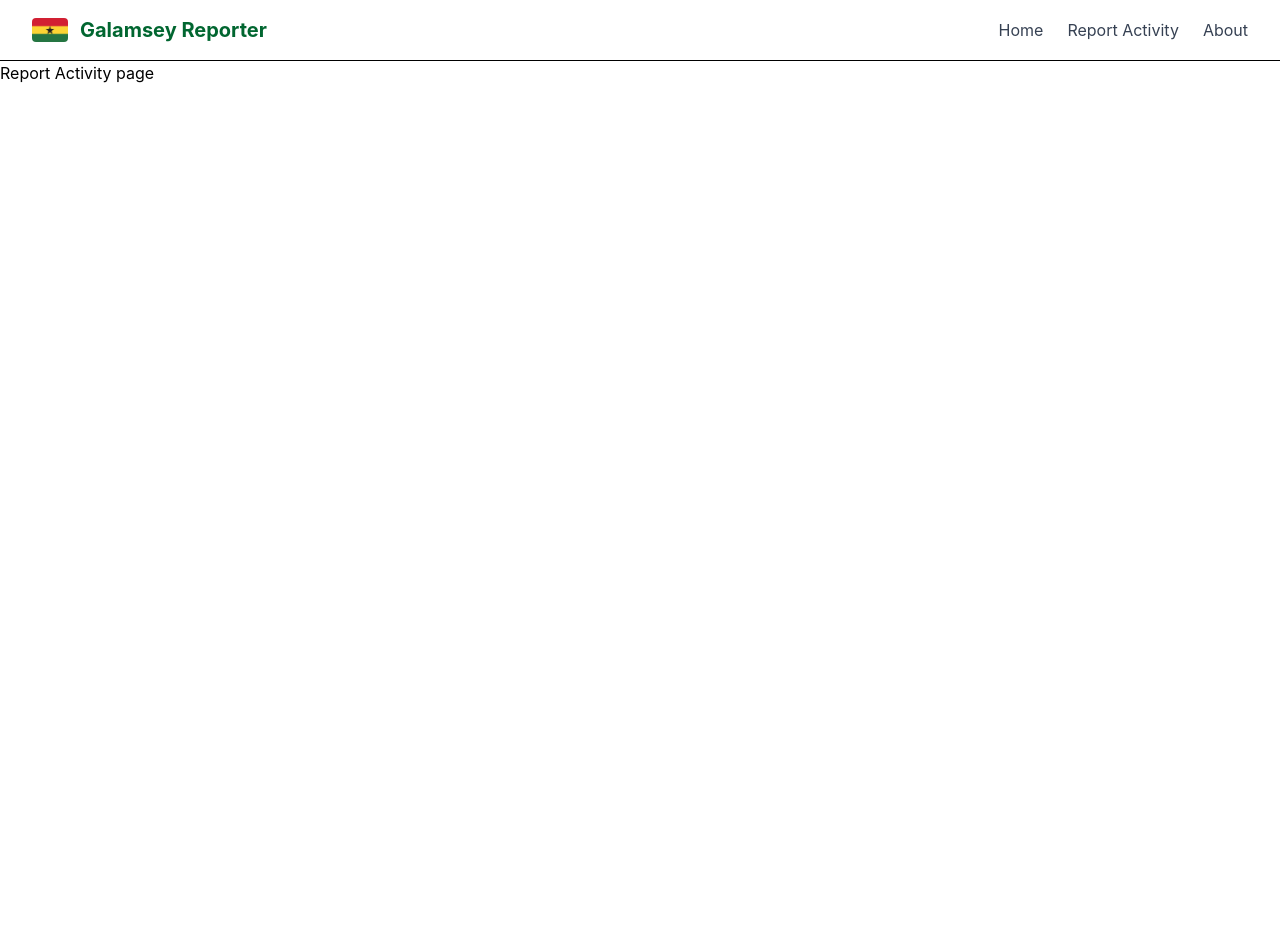
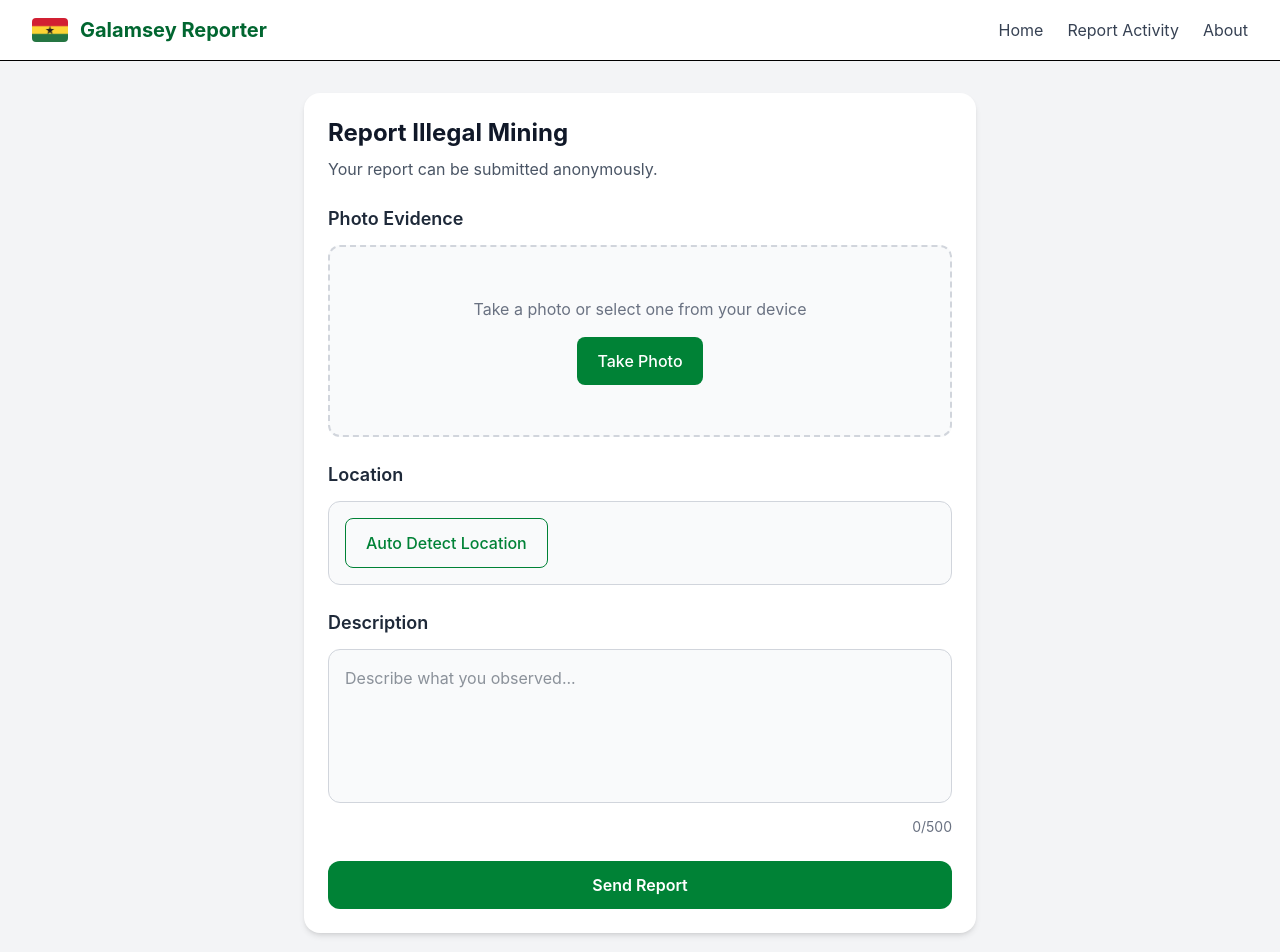
Before and after one commit to michael-decreator/Galamsey-Reporter-, a React (Vite) app: page /report in a window 1280 px wide. Shown: the top 952 px of the page. Before the commit the page ends 800 px from the top, so only its background shows below. Built offline with nearby package versions, Linux system fonts and the light colour scheme.

Commit message:
Build report activity form

```diff
--- a/src/pages/ReportActivity.tsx
+++ b/src/pages/ReportActivity.tsx
@@ -1,8 +1,193 @@
+import { useRef, useState, type ChangeEvent } from "react"
+
 function ReportActivity() {
+  const fileInputRef = useRef<HTMLInputElement>(null)
+
+  const [photo, setPhoto] = useState<string | null>(null)
+
+  const [location, setLocation] = useState<{
+    latitude: number
+    longitude: number
+  } | null>(null)
+
+  const [locationError, setLocationError] = useState("")
+
+  const [description, setDescription] = useState("")
+
+  const [formError, setFormError] = useState("")
+
+  const handlePhotoChange = (event: ChangeEvent<HTMLInputElement>) => {
+    const file = event.target.files?.[0]
+
+    if (file) {
+      setPhoto(URL.createObjectURL(file))
+      setFormError("")
+    }
+  }
+
+  const handleDetectLocation = () => {
+    if (!navigator.geolocation) {
+      setLocationError("Location is not supported by your browser.")
+      return
+    }
+
+    setLocationError("")
+    setFormError("")
+
+    navigator.geolocation.getCurrentPosition(
+      (position) => {
+        setLocation({
+          latitude: position.coords.latitude,
+          longitude: position.coords.longitude,
+        })
+      },
+      () => {
+        setLocationError("Unable to detect your location.")
+      },
+    )
+  }
+
+  const handleSubmit = () => {
+    setFormError("")
+
+    if (!photo) {
+      setFormError("Please take or select a photo.")
+      return
+    }
+
+    if (!location) {
+      setFormError("Please detect your location.")
+      return
+    }
+
+    if (!description.trim()) {
+      setFormError("Please describe what you observed.")
+      return
+    }
+
+    alert("Report is ready to be submitted.")
+  }
+
   return (
-    <div>
-      <h1>Report Activity page</h1>
+    <div className="min-h-screen bg-gray-100 px-3 py-6 sm:px-4 sm:py-8">
+      <div className="mx-auto w-full max-w-2xl rounded-2xl bg-white p-4 shadow-md sm:p-6">
+        <h1 className="mb-2 text-xl font-bold text-gray-900 sm:text-2xl">
+          Report Illegal Mining
+        </h1>
 
+        <p className="mb-6 text-gray-600">
+          Your report can be submitted anonymously.
+        </p>
+
+        {/* Photo Section */}
+        <div className="mb-6">
+          <h2 className="mb-3 text-lg font-semibold text-gray-800">
+            Photo Evidence
+          </h2>
+
+          <div className="flex min-h-44 flex-col items-center justify-center rounded-xl border-2 border-dashed border-gray-300 bg-gray-50 p-4 sm:min-h-48 sm:p-6">
+            {photo ? (
+              <img
+                src={photo}
+                alt="Selected evidence"
+                className="mb-4 max-h-64 w-full rounded-lg object-cover"
+              />
+            ) : (
+              <p className="mb-4 text-center text-gray-500">
+                Take a photo or select one from your device
+              </p>
+            )}
+
+            <button
+              type="button"
+              onClick={() => fileInputRef.current?.click()}
+              className="w-full rounded-lg bg-green-700 px-5 py-3 font-medium text-white transition hover:bg-green-800 sm:w-auto"
+            >
+              Take Photo
+            </button>
+
+            <input
+              ref={fileInputRef}
+              type="file"
+              accept="image/*"
+              capture="environment"
+              onChange={handlePhotoChange}
+              className="hidden"
+            />
+          </div>
+        </div>
+
+        {/* Location Section */}
+        <div className="mb-6">
+          <h2 className="mb-3 text-lg font-semibold text-gray-800">
+            Location
+          </h2>
+
+          <div className="rounded-xl border border-gray-300 bg-gray-50 p-4">
+            <button
+              type="button"
+              onClick={handleDetectLocation}
+              className="w-full rounded-lg border border-green-700 px-5 py-3 font-medium text-green-700 transition hover:bg-green-50 sm:w-auto"
+            >
+              Auto Detect Location
+            </button>
+
+            {location && (
+              <p className="mt-3 break-words text-sm text-gray-600">
+                Location detected: {location.latitude.toFixed(6)},{" "}
+                {location.longitude.toFixed(6)}
+              </p>
+            )}
+
+            {locationError && (
+              <p className="mt-3 text-sm text-red-600">
+                {locationError}
+              </p>
+            )}
+          </div>
+        </div>
+
+        {/* Description Section */}
+        <div className="mb-6">
+          <h2 className="mb-3 text-lg font-semibold text-gray-800">
+            Description
+          </h2>
+
+          <textarea
+            value={description}
+            onChange={(event) => {
+              setDescription(event.target.value)
+              setFormError("")
+            }}
+            placeholder="Describe what you observed..."
+            rows={5}
+            maxLength={500}
+            className="w-full resize-none rounded-xl border border-gray-300 bg-gray-50 p-4 text-gray-800 outline-none transition focus:border-green-700 focus:ring-2 focus:ring-green-100"
+          />
+
+          <div className="mt-2 flex justify-end">
+            <span className="text-sm text-gray-500">
+              {description.length}/500
+            </span>
+          </div>
+        </div>
+
+        {/* Form Error */}
+        {formError && (
+          <p className="mb-4 text-sm font-medium text-red-600">
+            {formError}
+          </p>
+        )}
+
+        {/* Send Report Button */}
+        <button
+          type="button"
+          onClick={handleSubmit}
+          className="w-full rounded-xl bg-green-700 px-6 py-3 font-semibold text-white transition hover:bg-green-800"
+        >
+          Send Report
+        </button>
+      </div>
     </div>
   )
 }
```
